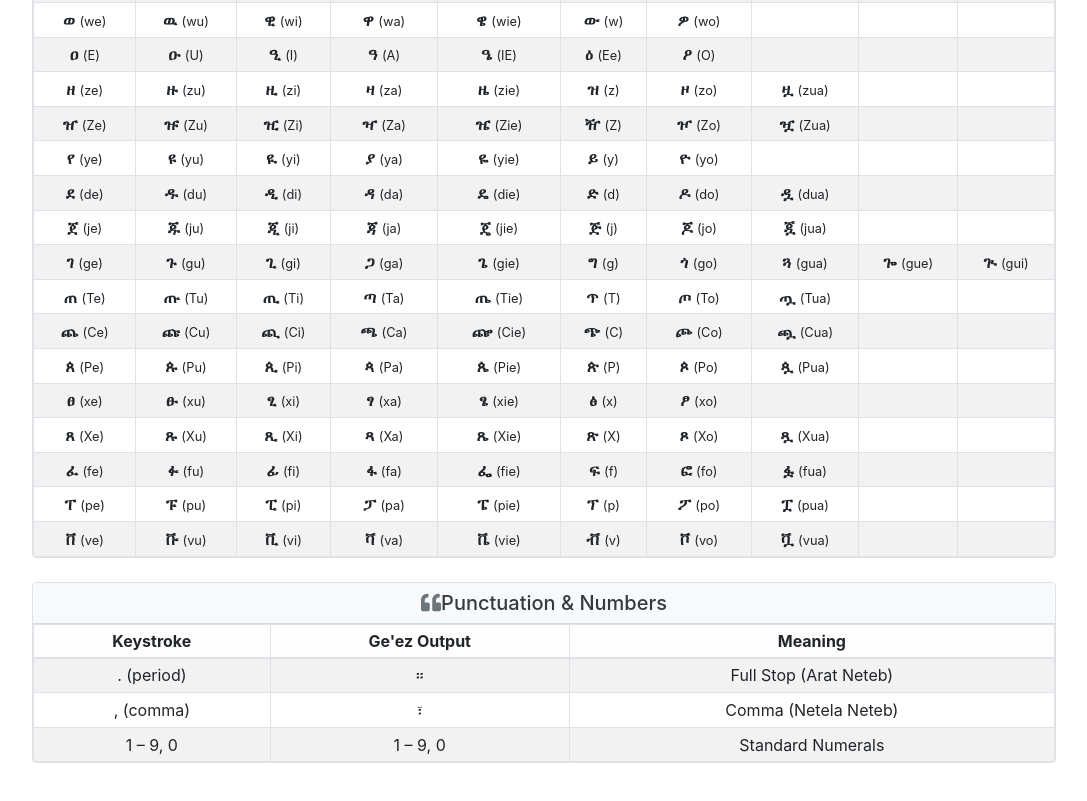
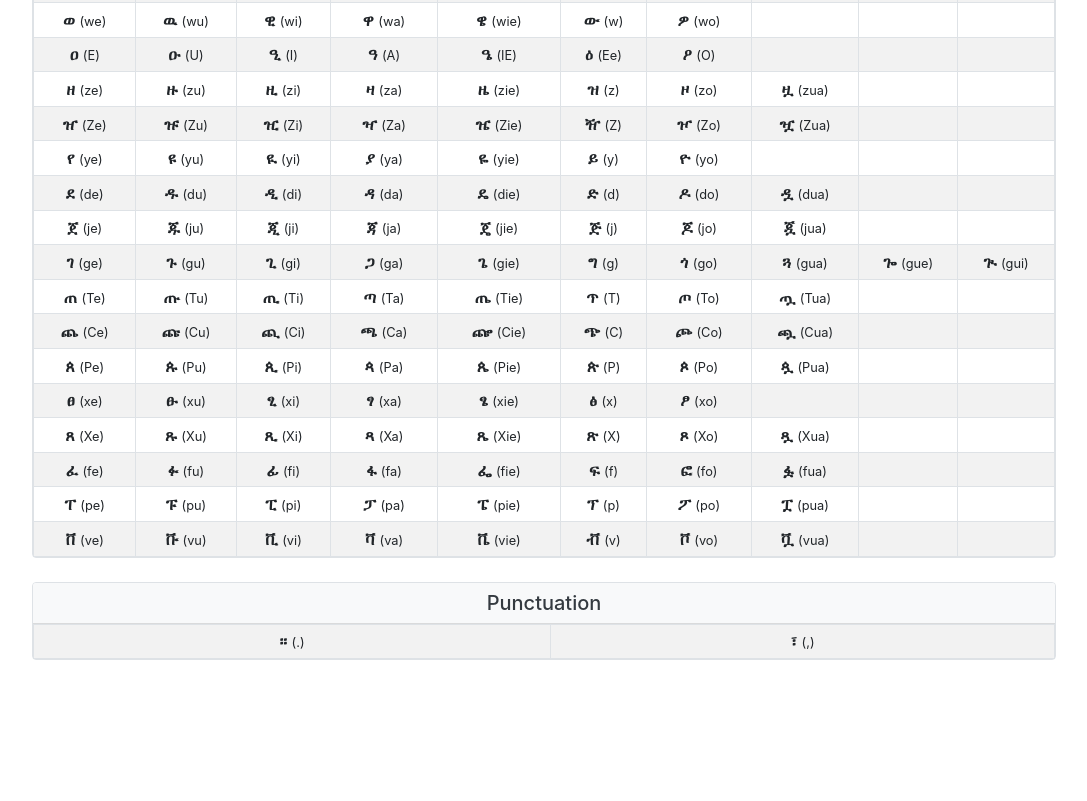
Before and after one commit to abyih/web-ime, a plain HTML site: page desktop_ime/index.html in a window 1280 px wide. Shown: the part 1284-2085 px from the top of the page, without its empty margins (96-1183 px from the left). After the commit the page ends 1992 px from the top, so only its background shows below. Drawn offline with Linux system fonts and the light colour scheme.

Commit message:
fix:simplify-punctuation-table

```diff
--- a/desktop_ime/index.html
+++ b/desktop_ime/index.html
@@ -475,32 +475,14 @@
 
       <div class="card border shadow-sm mb-5 mt-4">
         <div class="card-header bg-light py-2 px-4">
-          <h5 class="mb-0 fw-bold text-dark"><i class="fas fa-quote-left me-2 text-secondary"></i>Punctuation & Numbers</h5>
+          <h5 class="mb-0 fw-bold text-dark">Punctuation</h5>
         </div>
         <div class="table-responsive">
           <table class="table table-bordered table-striped table-sm text-center align-middle mb-0">
-            <thead>
-              <tr class="table-light">
-                <th class="py-1">Keystroke</th>
-                <th class="py-1">Ge'ez Output</th>
-                <th class="py-1">Meaning</th>
-              </tr>
-            </thead>
             <tbody>
               <tr>
-                <td class="font-monospace">. (period)</td>
-                <td>።</td>
-                <td>Full Stop (Arat Neteb)</td>
-              </tr>
-              <tr>
-                <td class="font-monospace">, (comma)</td>
-                <td>፣</td>
-                <td>Comma (Netela Neteb)</td>
-              </tr>
-              <tr>
-                <td class="font-monospace">1 – 9, 0</td>
-                <td>1 – 9, 0</td>
-                <td>Standard Numerals</td>
+                <td><b>።</b> <small>(.)</small></td>
+                <td><b>፣</b> <small>(,)</small></td>
               </tr>
             </tbody>
           </table>
```
